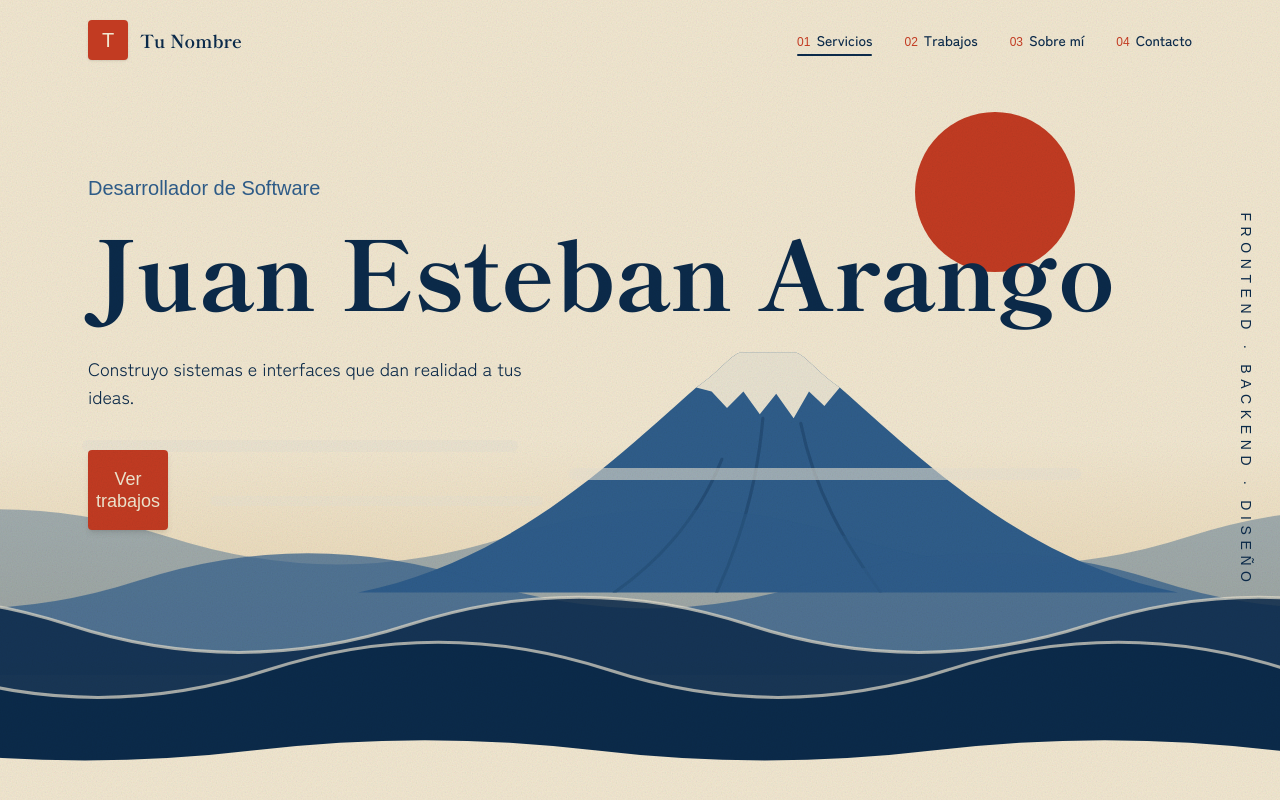
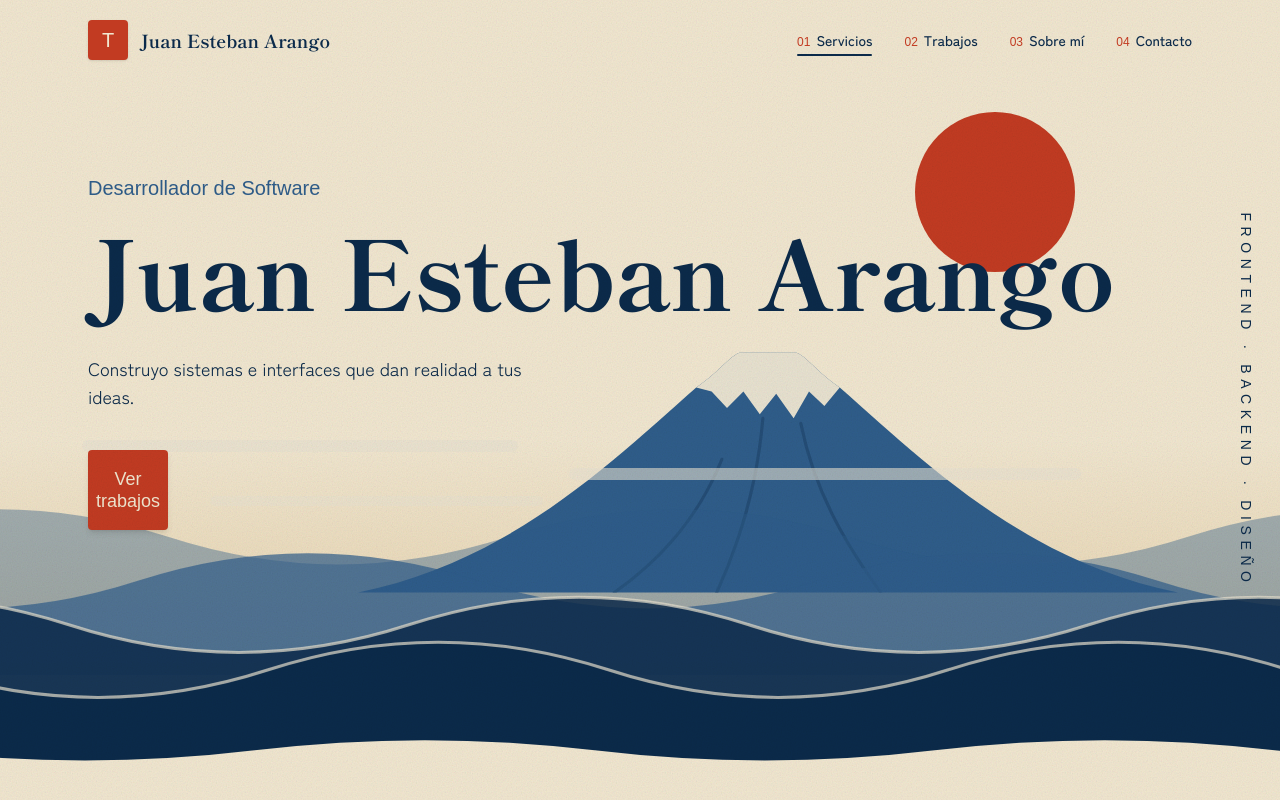
Before and after one commit to juanesart/portafolio-hokusai, a Next.js app: page / in a window 1280 px wide. Shown: the top 800 px of the page. Built offline with nearby package versions, Linux system fonts and the light colour scheme; a web font is replaced by a local one.

Commit message:
change name

```diff
--- a/src/components/layout/Header.tsx
+++ b/src/components/layout/Header.tsx
@@ -75,7 +75,7 @@ export default function Header() {
                 abierto ? "text-papel md:text-indigo" : ""
               }`}
             >
-              Tu Nombre
+              {datos.nombre}
             </span>
           </a>
 
```
